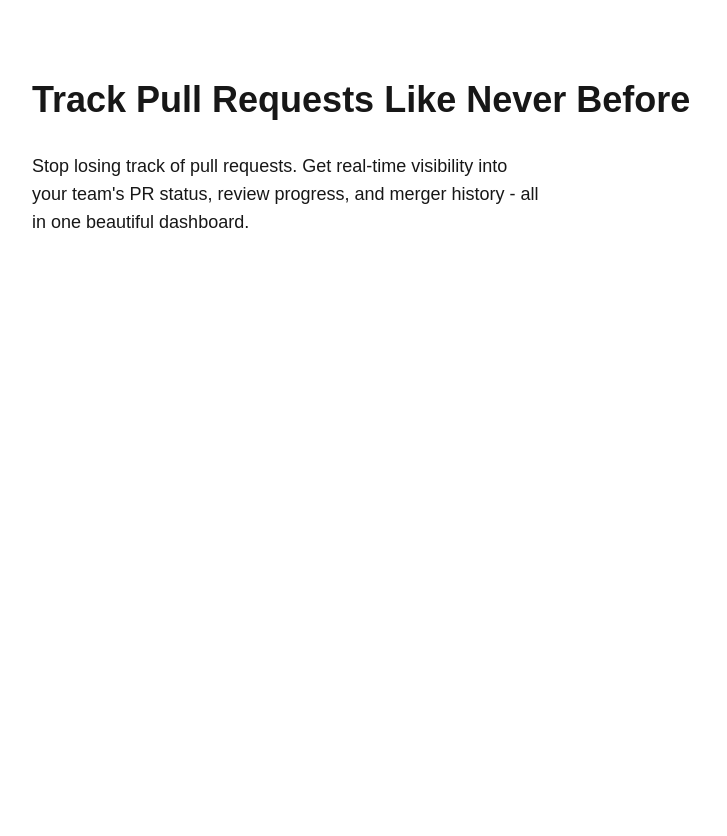
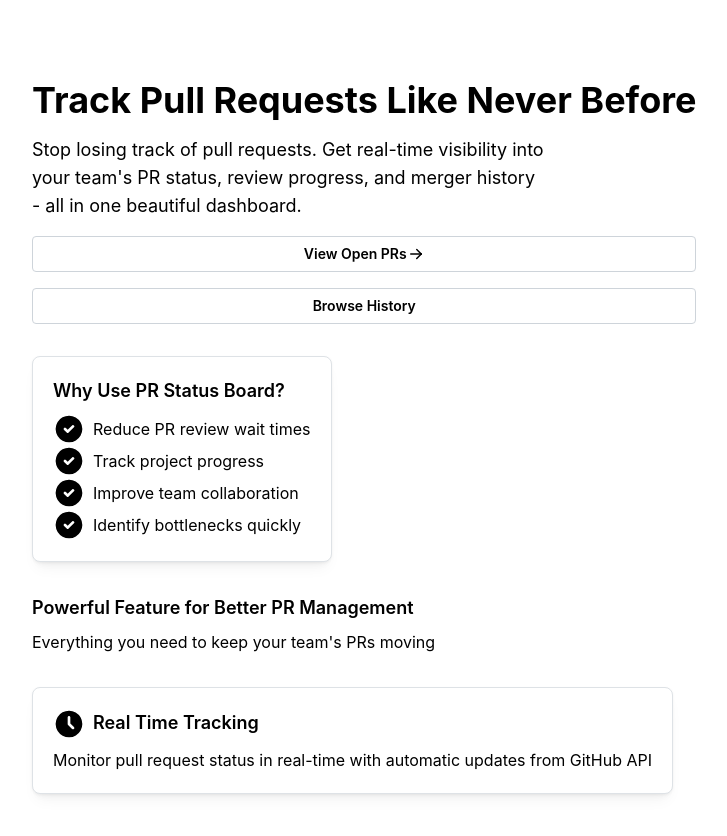
Before and after one commit to kento-ix/V57-tier3-team-39, a Next.js app in the folder client/: page / in a window 1280 px wide. Shown: the top 836 px of the page, without its empty margins (48-775 px from the left). Before the commit the page ends 800 px from the top, so only its background shows below. Built offline with nearby package versions, Linux system fonts and the light colour scheme.

Commit message:
Adding Mantine UI buttons and cards in the homepage

```diff
--- a/client/app/(root)/page.tsx
+++ /dev/null
@@ -1,16 +0,0 @@
-export default function Home() {
-  return (
-    <div className="flex justify-items-center min-h-screen p-8 pb-20 gap-16 sm:p-20">
-      <main className="flex flex-col gap-[32px] row-start-2 items-center sm:items-start">
-        <h1 className="text-4xl font-bold text-center sm:text-left">
-          Track Pull Requests Like Never Before
-        </h1>
-        <p className="text-lg text-center sm:text-left max-w-lg mt-0">
-          Stop losing track of pull requests. Get real-time visibility into your
-          team&#39;s PR status, review progress, and merger history - all in one
-          beautiful dashboard.
-        </p>
-      </main>
-    </div>
-  );
-}
--- a/client/app/globals.css
+++ b/client/app/globals.css
@@ -2,8 +2,9 @@
 @tailwind base;
 @tailwind components;
 @tailwind utilities;
+@import '@mantine/core/styles.css';
 
-:root {
+/* :root {
   --background: #ffffff;
   --foreground: #171717;
 }
@@ -26,4 +27,4 @@ body {
   background: var(--background);
   color: var(--foreground);
   font-family: Arial, Helvetica, sans-serif;
-}
+} */
--- a/client/app/layout.tsx
+++ b/client/app/layout.tsx
@@ -1,7 +1,7 @@
 import type { Metadata } from "next";
 import { Geist, Geist_Mono } from "next/font/google";
 import "./globals.css";
-import { MantineProvider } from "@mantine/core";
+import { Providers } from "./providers";
 
 const geistSans = Geist({
   variable: "--font-geist-sans",
@@ -28,21 +28,7 @@ export default function RootLayout({
       <body
         className={`${geistSans.variable} ${geistMono.variable} antialiased`}
       >
-        <MantineProvider
-          theme={{
-            /** Enables global styles and normalize.css */
-            components: {
-              MantineProvider: {
-                defaultProps: {
-                  withGlobalStyles: true,
-                  withNormalizeCSS: true,
-                },
-              },
-            },
-          }}
-        >
-          {children}
-        </MantineProvider>
+        <Providers>{children}</Providers>
       </body>
     </html>
   );
--- /dev/null
+++ b/client/app/page.tsx
@@ -0,0 +1,100 @@
+"use client";
+
+import { Button, Card, Text } from "@mantine/core";
+import {
+  IconArrowRight,
+  IconCircleCheckFilled,
+  IconClockFilled,
+} from "@tabler/icons-react";
+
+export default function Home() {
+  return (
+    <div className="flex justify-items-center min-h-screen p-8 pb-20 gap-16 sm:p-20">
+      <main className="flex flex-col gap-[32px] row-start-2 items-center sm:items-start">
+        <div>
+          <h1 className="text-4xl font-bold text-center sm:text-left">
+            Track Pull Requests Like Never Before
+          </h1>
+          <p className="text-lg text-center sm:text-left max-w-lg mt-4">
+            Stop losing track of pull requests. Get real-time visibility into
+            your team&#39;s PR status, review progress, and merger history - all
+            in one beautiful dashboard.
+          </p>
+          <div className="flex gap-4 flex-col mt-4">
+            <Button variant="default">
+              View Open PRs
+              <span>
+                <IconArrowRight size={18} />
+              </span>
+            </Button>
+            <Button variant="default">Browse History</Button>
+          </div>
+        </div>
+
+        <div>
+          <Card shadow="sm" padding="lg" radius="md" withBorder>
+            <h2 className="text-lg font-semibold mb-2">
+              Why Use PR Status Board?
+            </h2>
+            <ol>
+              <li>
+                <Text className="flex items-center gap-2">
+                  <span>
+                    <IconCircleCheckFilled size={32} stroke={2} />
+                  </span>
+                  Reduce PR review wait times
+                </Text>
+              </li>
+              <li>
+                <Text className="flex items-center gap-2">
+                  <span>
+                    <IconCircleCheckFilled size={32} stroke={2} />
+                  </span>
+                  Track project progress
+                </Text>
+              </li>
+              <li>
+                <Text className="flex items-center gap-2">
+                  <span>
+                    <IconCircleCheckFilled size={32} stroke={2} />
+                  </span>
+                  Improve team collaboration
+                </Text>
+              </li>
+              <li>
+                <Text className="flex items-center gap-2">
+                  <span>
+                    <IconCircleCheckFilled size={32} stroke={2} />
+                  </span>
+                  Identify bottlenecks quickly
+                </Text>
+              </li>
+            </ol>
+          </Card>
+        </div>
+
+        <div>
+          <h2 className="text-lg font-semibold mb-2">
+            Powerful Feature for Better PR Management
+          </h2>
+          <p>Everything you need to keep your team&#39;s PRs moving</p>
+        </div>
+
+        <div>
+          <Card shadow="sm" padding="lg" radius="md" withBorder>
+            <h2 className="text-lg font-semibold mb-2">
+              <span className="inline-block mr-2 align-middle">
+                <IconClockFilled size={32} stroke={2} /> {/* filled */}
+              </span>
+              Real Time Tracking
+            </h2>
+            <p>
+              Monitor pull request status in real-time with automatic updates
+              from GitHub API
+            </p>
+          </Card>
+        </div>
+      </main>
+    </div>
+  );
+}
--- /dev/null
+++ b/client/app/providers.tsx
@@ -0,0 +1,12 @@
+// app/providers.tsx
+"use client";
+
+import { MantineProvider } from "@mantine/core";
+
+export function Providers({ children }: { children: React.ReactNode }) {
+  return (
+    <MantineProvider withGlobalStyles withNormalizeCSS>
+      {children}
+    </MantineProvider>
+  );
+}
--- a/client/package.json
+++ b/client/package.json
@@ -11,6 +11,7 @@
   "dependencies": {
     "@mantine/core": "^8.3.1",
     "@mantine/hooks": "^8.3.1",
+    "@tabler/icons-react": "^3.35.0",
     "jotai": "^2.14.0",
     "next": "15.5.3",
     "react": "19.1.0",
```
Also changed, not shown: 1 other file (tests, documents, lock files or other folders).
